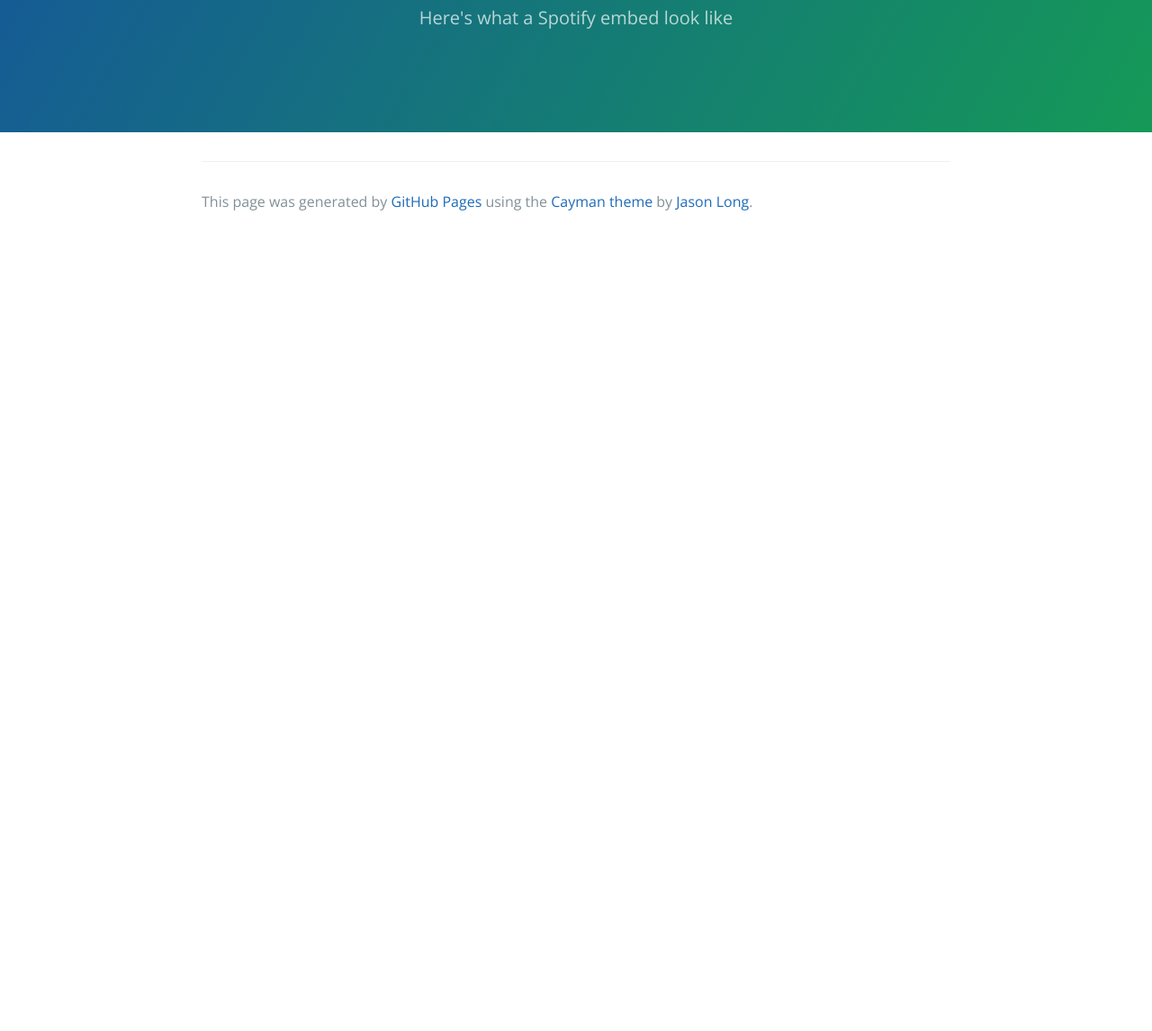
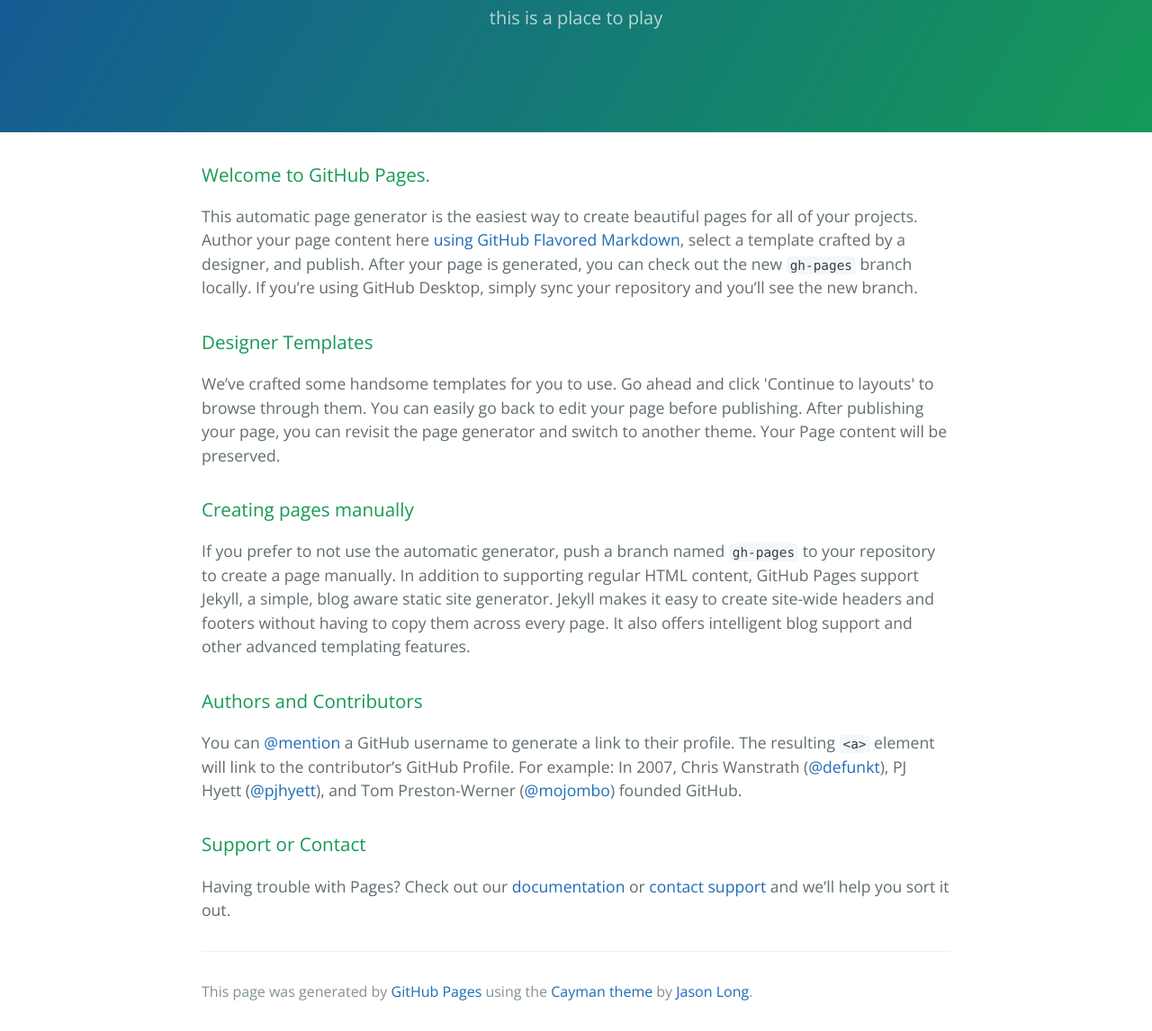
Before and after one commit to jonirvine/jonirvine.github.io, a plain HTML site: page index.html in a window 1280 px wide. Shown: the part 170-1316 px from the top of the page at 90% size. Before the commit the page ends 800 px from the top, so only its background shows below. Drawn offline with nearby package versions, Linux system fonts and the light colour scheme.

Commit message:
Replace master branch with page content via GitHub

```diff
--- a/index.html
+++ b/index.html
@@ -2,7 +2,7 @@
 <html lang="en-us">
   <head>
     <meta charset="UTF-8">
-    <title>Spotify Embed by jonirvine</title>
+    <title>a bunch of jonk by jonirvine</title>
     <meta name="viewport" content="width=device-width, initial-scale=1">
     <link rel="stylesheet" type="text/css" href="stylesheets/normalize.css" media="screen">
     <link href='https://fonts.googleapis.com/css?family=Open+Sans:400,700' rel='stylesheet' type='text/css'>
@@ -11,12 +11,35 @@
   </head>
   <body>
     <section class="page-header">
-      <h1 class="project-name">Spotify Embed</h1>
-      <h2 class="project-tagline">Here&#39;s what a Spotify embed look like</h2>
+      <h1 class="project-name">a bunch of jonk</h1>
+      <h2 class="project-tagline">this is a place to play</h2>
     </section>
 
     <section class="main-content">
+      <h3>
+<a id="welcome-to-github-pages" class="anchor" href="#welcome-to-github-pages" aria-hidden="true"><span aria-hidden="true" class="octicon octicon-link"></span></a>Welcome to GitHub Pages.</h3>
 
+<p>This automatic page generator is the easiest way to create beautiful pages for all of your projects. Author your page content here <a href="https://guides.github.com/features/mastering-markdown/">using GitHub Flavored Markdown</a>, select a template crafted by a designer, and publish. After your page is generated, you can check out the new <code>gh-pages</code> branch locally. If you’re using GitHub Desktop, simply sync your repository and you’ll see the new branch.</p>
+
+<h3>
+<a id="designer-templates" class="anchor" href="#designer-templates" aria-hidden="true"><span aria-hidden="true" class="octicon octicon-link"></span></a>Designer Templates</h3>
+
+<p>We’ve crafted some handsome templates for you to use. Go ahead and click 'Continue to layouts' to browse through them. You can easily go back to edit your page before publishing. After publishing your page, you can revisit the page generator and switch to another theme. Your Page content will be preserved.</p>
+
+<h3>
+<a id="creating-pages-manually" class="anchor" href="#creating-pages-manually" aria-hidden="true"><span aria-hidden="true" class="octicon octicon-link"></span></a>Creating pages manually</h3>
+
+<p>If you prefer to not use the automatic generator, push a branch named <code>gh-pages</code> to your repository to create a page manually. In addition to supporting regular HTML content, GitHub Pages support Jekyll, a simple, blog aware static site generator. Jekyll makes it easy to create site-wide headers and footers without having to copy them across every page. It also offers intelligent blog support and other advanced templating features.</p>
+
+<h3>
+<a id="authors-and-contributors" class="anchor" href="#authors-and-contributors" aria-hidden="true"><span aria-hidden="true" class="octicon octicon-link"></span></a>Authors and Contributors</h3>
+
+<p>You can <a href="https://help.github.com/articles/basic-writing-and-formatting-syntax/#mentioning-users-and-teams" class="user-mention">@mention</a> a GitHub username to generate a link to their profile. The resulting <code>&lt;a&gt;</code> element will link to the contributor’s GitHub Profile. For example: In 2007, Chris Wanstrath (<a href="https://github.com/defunkt" class="user-mention">@defunkt</a>), PJ Hyett (<a href="https://github.com/pjhyett" class="user-mention">@pjhyett</a>), and Tom Preston-Werner (<a href="https://github.com/mojombo" class="user-mention">@mojombo</a>) founded GitHub.</p>
+
+<h3>
+<a id="support-or-contact" class="anchor" href="#support-or-contact" aria-hidden="true"><span aria-hidden="true" class="octicon octicon-link"></span></a>Support or Contact</h3>
+
+<p>Having trouble with Pages? Check out our <a href="https://help.github.com/pages">documentation</a> or <a href="https://github.com/contact">contact support</a> and we’ll help you sort it out.</p>
 
       <footer class="site-footer">
 
```
Also changed, not shown: params.json (+3 -3 lines).
